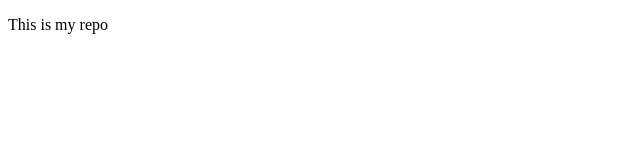
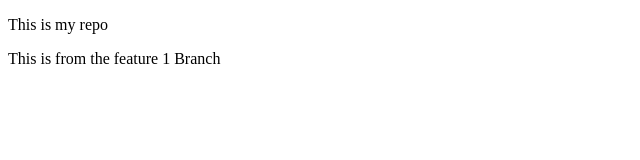
Before and after one commit to Saifcodex/localrepo, a plain HTML site: page index.html in a window 1280 px wide. Shown: the whole page, without its empty margins (0-640 px from the left). Drawn offline with Linux system fonts and the light colour scheme.

Commit message:
feature brach test

```diff
--- a/index.html
+++ b/index.html
@@ -6,5 +6,6 @@
 </head>
 <body>
 <p>This is my repo</p>
+<p>This is from the feature 1 Branch</p>
 </body>
 </html>
```
